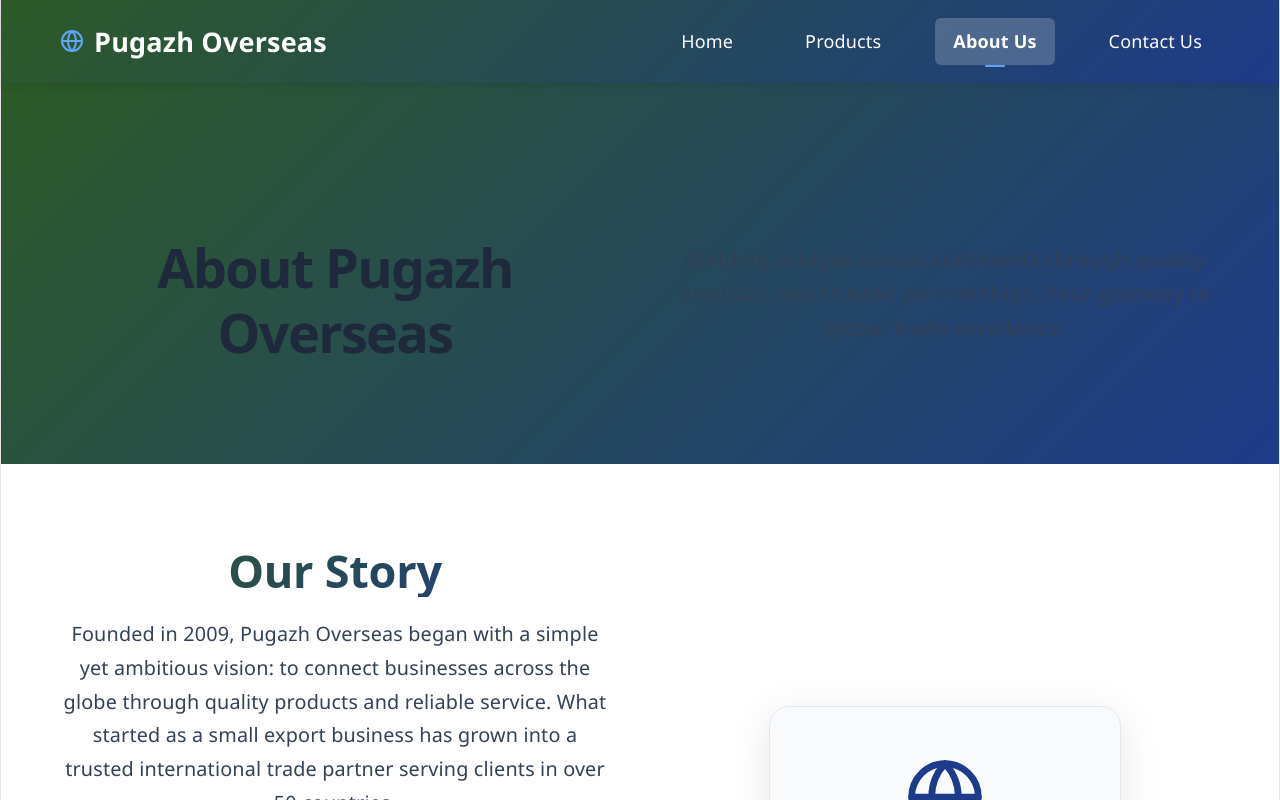
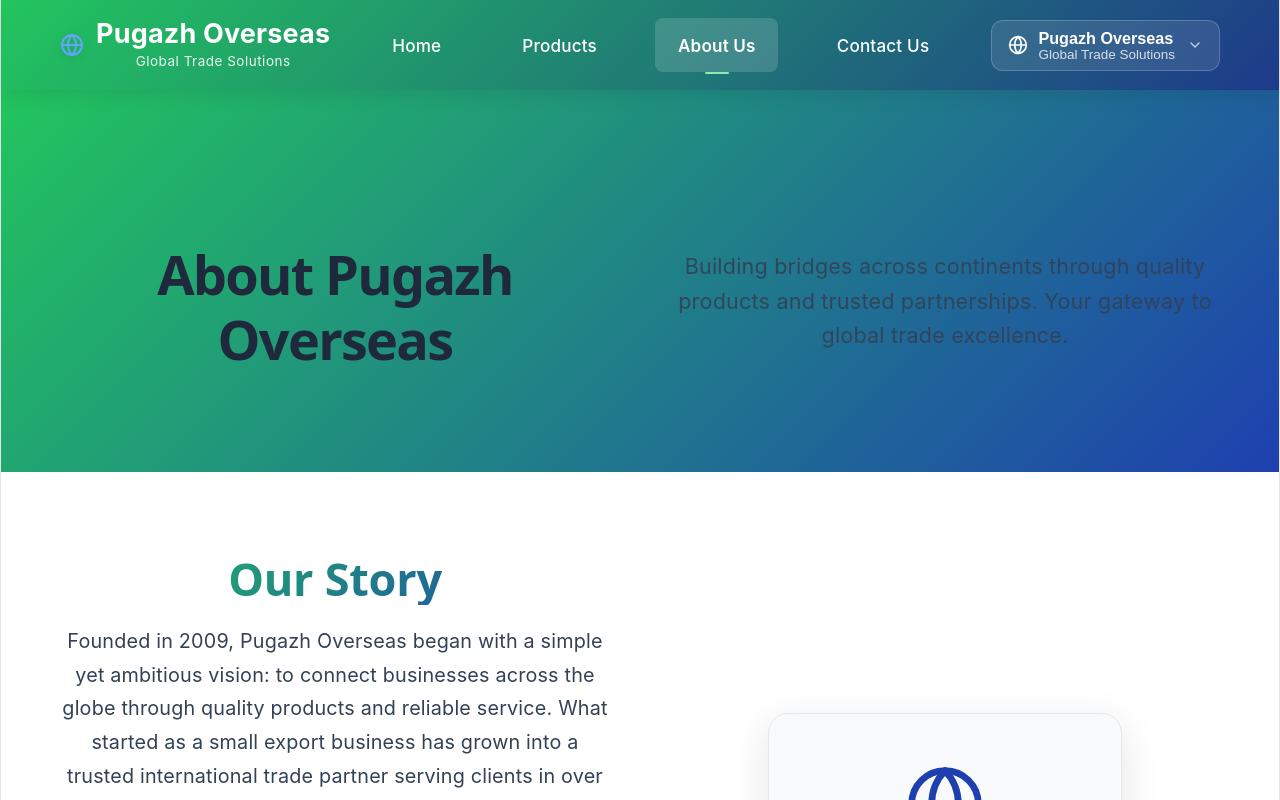
Before and after one commit to Tcgtech06/PR1, a React (Vite) app: page /about in a window 1280 px wide. Built offline with nearby package versions, Linux system fonts and the light colour scheme.

Commit message:
Enhanced professional design with light green and dark blue theme, added site switcher for Raja Mani Fabrics

```diff
--- a/src/App.css
+++ b/src/App.css
@@ -16,22 +16,28 @@ html, body {
 }
 
 :root {
-  --primary-green: #2d5a27;
-  --light-green: #4a7c59;
-  --primary-blue: #1e3a8a;
+  --primary-green: #22c55e;
+  --light-green: #86efac;
+  --dark-green: #16a34a;
+  --primary-blue: #1e40af;
+  --dark-blue: #1e3a8a;
   --light-blue: #3b82f6;
   --accent-blue: #60a5fa;
   --white: #ffffff;
   --light-gray: #f8fafc;
+  --medium-gray: #e2e8f0;
   --dark-gray: #334155;
   --text-dark: #1e293b;
+  --shadow-light: rgba(34, 197, 94, 0.1);
+  --shadow-blue: rgba(30, 64, 175, 0.1);
 }
 
 body {
-  font-family: 'Segoe UI', Tahoma, Geneva, Verdana, sans-serif;
+  font-family: 'Inter', 'Segoe UI', Tahoma, Geneva, Verdana, sans-serif;
   line-height: 1.6;
   color: var(--text-dark);
   background-color: var(--white);
+  font-weight: 400;
 }
 
 .App {
@@ -76,23 +82,25 @@ main {
 }
 
 .btn-primary {
-  background: linear-gradient(135deg, var(--primary-green), var(--light-green));
+  background: linear-gradient(135deg, var(--primary-green), var(--dark-green));
   color: var(--white);
+  box-shadow: 0 4px 15px var(--shadow-light);
 }
 
 .btn-primary:hover {
   transform: translateY(-2px);
-  box-shadow: 0 4px 12px rgba(45, 90, 39, 0.3);
+  box-shadow: 0 8px 25px rgba(34, 197, 94, 0.25);
 }
 
 .btn-secondary {
-  background: linear-gradient(135deg, var(--primary-blue), var(--light-blue));
+  background: linear-gradient(135deg, var(--primary-blue), var(--dark-blue));
   color: var(--white);
+  box-shadow: 0 4px 15px var(--shadow-blue);
 }
 
 .btn-secondary:hover {
   transform: translateY(-2px);
-  box-shadow: 0 4px 12px rgba(30, 58, 138, 0.3);
+  box-shadow: 0 8px 25px rgba(30, 64, 175, 0.25);
 }
 
 .btn-outline {
@@ -136,16 +144,17 @@ main {
 /* Card Styles */
 .card {
   background: var(--white);
-  border-radius: 12px;
-  padding: 30px;
-  box-shadow: 0 4px 20px rgba(0, 0, 0, 0.1);
-  transition: transform 0.3s ease, box-shadow 0.3s ease;
-  border: 1px solid #e2e8f0;
+  border-radius: 16px;
+  padding: 32px;
+  box-shadow: 0 8px 32px rgba(0, 0, 0, 0.08);
+  transition: all 0.3s cubic-bezier(0.4, 0, 0.2, 1);
+  border: 1px solid var(--medium-gray);
+  backdrop-filter: blur(10px);
 }
 
 .card:hover {
-  transform: translateY(-5px);
-  box-shadow: 0 8px 30px rgba(0, 0, 0, 0.15);
+  transform: translateY(-8px);
+  box-shadow: 0 20px 40px rgba(0, 0, 0, 0.12);
 }
 
 /* Grid Layouts */
--- a/src/components/Navbar.css
+++ b/src/components/Navbar.css
@@ -1,10 +1,11 @@
 .navbar {
   width: 100%;
-  background: linear-gradient(135deg, var(--primary-green), var(--primary-blue));
-  box-shadow: 0 2px 10px rgba(0, 0, 0, 0.1);
+  background: linear-gradient(135deg, var(--primary-green), var(--dark-blue));
+  box-shadow: 0 4px 20px rgba(0, 0, 0, 0.1);
   position: sticky;
   top: 0;
   z-index: 1000;
+  backdrop-filter: blur(10px);
 }
 
 .nav-content {
@@ -19,13 +20,35 @@
   align-items: center;
   text-decoration: none;
   color: var(--white);
-  font-size: 1.5rem;
-  font-weight: 700;
-  gap: 10px;
+}
+
+.logo-container {
+  display: flex;
+  align-items: center;
+  gap: 12px;
 }
 
 .logo-icon {
-  color: var(--accent-blue);
+  color: var(--light-green);
+  filter: drop-shadow(0 2px 4px rgba(0, 0, 0, 0.1));
+}
+
+.logo-text {
+  display: flex;
+  flex-direction: column;
+}
+
+.company-name {
+  font-size: 1.5rem;
+  font-weight: 700;
+  line-height: 1.2;
+}
+
+.company-tagline {
+  font-size: 0.75rem;
+  opacity: 0.9;
+  font-weight: 400;
+  letter-spacing: 0.5px;
 }
 
 .nav-links {
@@ -38,10 +61,11 @@
   color: var(--white);
   text-decoration: none;
   font-weight: 500;
-  padding: 0.5rem 1rem;
-  border-radius: 6px;
+  padding: 0.75rem 1.25rem;
+  border-radius: 8px;
   transition: all 0.3s ease;
   position: relative;
+  font-size: 0.95rem;
 }
 
 .nav-link:hover {
@@ -50,7 +74,7 @@
 }
 
 .nav-link.active {
-  background: rgba(255, 255, 255, 0.2);
+  background: rgba(255, 255, 255, 0.15);
   font-weight: 600;
 }
 
@@ -60,10 +84,16 @@
   bottom: -2px;
   left: 50%;
   transform: translateX(-50%);
-  width: 20px;
+  width: 24px;
   height: 2px;
-  background: var(--accent-blue);
+  background: var(--light-green);
   border-radius: 1px;
+}
+
+.nav-actions {
+  display: flex;
+  align-items: center;
+  gap: 1rem;
 }
 
 .nav-toggle {
@@ -83,6 +113,10 @@
 
 /* Mobile Styles */
 @media (max-width: 768px) {
+  .nav-actions {
+    gap: 0.5rem;
+  }
+
   .nav-toggle {
     display: block;
   }
@@ -92,7 +126,7 @@
     top: 100%;
     left: 0;
     right: 0;
-    background: linear-gradient(135deg, var(--primary-green), var(--primary-blue));
+    background: linear-gradient(135deg, var(--primary-green), var(--dark-blue));
     flex-direction: column;
     gap: 0;
     padding: 1rem 0;
@@ -100,7 +134,7 @@
     opacity: 0;
     visibility: hidden;
     transition: all 0.3s ease;
-    box-shadow: 0 4px 10px rgba(0, 0, 0, 0.1);
+    box-shadow: 0 4px 20px rgba(0, 0, 0, 0.1);
   }
 
   .nav-links-open {
@@ -122,4 +156,12 @@
   .nav-link.active::after {
     display: none;
   }
+
+  .logo-text {
+    display: none;
+  }
+
+  .company-name {
+    font-size: 1.2rem;
+  }
 }
--- a/src/components/Navbar.jsx
+++ b/src/components/Navbar.jsx
@@ -1,6 +1,7 @@
 import { useState } from 'react';
 import { Link, useLocation } from 'react-router-dom';
 import { Menu, X, Globe } from 'lucide-react';
+import SiteSwitcher from './SiteSwitcher';
 import './Navbar.css';
 
 const Navbar = () => {
@@ -20,8 +21,13 @@ const Navbar = () => {
       <div className="container">
         <div className="nav-content">
           <Link to="/" className="nav-logo">
-            <Globe className="logo-icon" />
-            <span>Pugazh Overseas</span>
+            <div className="logo-container">
+              <Globe className="logo-icon" />
+              <div className="logo-text">
+                <span className="company-name">Pugazh Overseas</span>
+                <span className="company-tagline">Global Trade Solutions</span>
+              </div>
+            </div>
           </Link>
 
           <div className={`nav-links ${isOpen ? 'nav-links-open' : ''}`}>
@@ -55,9 +61,12 @@ const Navbar = () => {
             </Link>
           </div>
 
-          <button className="nav-toggle" onClick={toggleMenu}>
-            {isOpen ? <X size={24} /> : <Menu size={24} />}
-          </button>
+          <div className="nav-actions">
+            <SiteSwitcher />
+            <button className="nav-toggle" onClick={toggleMenu}>
+              {isOpen ? <X size={24} /> : <Menu size={24} />}
+            </button>
+          </div>
         </div>
       </div>
     </nav>
--- /dev/null
+++ b/src/components/SiteSwitcher.css
@@ -0,0 +1,140 @@
+.site-switcher {
+  position: relative;
+}
+
+.site-switcher-button {
+  display: flex;
+  align-items: center;
+  gap: 12px;
+  background: rgba(255, 255, 255, 0.1);
+  border: 1px solid rgba(255, 255, 255, 0.2);
+  border-radius: 12px;
+  padding: 8px 16px;
+  color: var(--white);
+  cursor: pointer;
+  transition: all 0.3s ease;
+  backdrop-filter: blur(10px);
+}
+
+.site-switcher-button:hover {
+  background: rgba(255, 255, 255, 0.15);
+  border-color: rgba(255, 255, 255, 0.3);
+}
+
+.site-info {
+  display: flex;
+  align-items: center;
+  gap: 10px;
+}
+
+.site-details {
+  display: flex;
+  flex-direction: column;
+  align-items: flex-start;
+  text-align: left;
+}
+
+.site-name {
+  font-size: 0.9rem;
+  font-weight: 600;
+  line-height: 1.2;
+}
+
+.site-description {
+  font-size: 0.75rem;
+  opacity: 0.8;
+  line-height: 1;
+}
+
+.chevron {
+  transition: transform 0.3s ease;
+  opacity: 0.7;
+}
+
+.chevron.open {
+  transform: rotate(180deg);
+}
+
+.site-switcher-dropdown {
+  position: absolute;
+  top: 100%;
+  left: 0;
+  right: 0;
+  background: var(--white);
+  border-radius: 12px;
+  box-shadow: 0 10px 40px rgba(0, 0, 0, 0.15);
+  border: 1px solid var(--medium-gray);
+  margin-top: 8px;
+  overflow: hidden;
+  z-index: 1000;
+  min-width: 280px;
+}
+
+.site-option {
+  display: flex;
+  align-items: center;
+  justify-content: space-between;
+  width: 100%;
+  padding: 16px;
+  background: none;
+  border: none;
+  cursor: pointer;
+  transition: background 0.2s ease;
+  border-bottom: 1px solid var(--medium-gray);
+}
+
+.site-option:last-child {
+  border-bottom: none;
+}
+
+.site-option:hover {
+  background: var(--light-gray);
+}
+
+.site-option.active {
+  background: linear-gradient(135deg, var(--light-green), var(--primary-green));
+  color: var(--white);
+}
+
+.site-option.active .site-name,
+.site-option.active .site-description {
+  color: var(--white);
+}
+
+.site-option .site-info {
+  color: var(--text-dark);
+}
+
+.site-option.active .site-info {
+  color: var(--white);
+}
+
+.active-indicator {
+  width: 8px;
+  height: 8px;
+  background: var(--white);
+  border-radius: 50%;
+}
+
+/* Mobile Styles */
+@media (max-width: 768px) {
+  .site-switcher-button {
+    padding: 6px 12px;
+  }
+
+  .site-name {
+    font-size: 0.8rem;
+  }
+
+  .site-description {
+    font-size: 0.7rem;
+  }
+
+  .site-switcher-dropdown {
+    min-width: 250px;
+  }
+
+  .site-option {
+    padding: 12px;
+  }
+}
--- /dev/null
+++ b/src/components/SiteSwitcher.jsx
@@ -0,0 +1,82 @@
+import { useState } from 'react';
+import { ChevronDown, Globe, Shirt } from 'lucide-react';
+import './SiteSwitcher.css';
+
+const SiteSwitcher = () => {
+  const [isOpen, setIsOpen] = useState(false);
+  const [currentSite, setCurrentSite] = useState('pugazh');
+
+  const sites = [
+    {
+      id: 'pugazh',
+      name: 'Pugazh Overseas',
+      icon: <Globe size={20} />,
+      description: 'Global Trade Solutions',
+      url: '#'
+    },
+    {
+      id: 'rajamani',
+      name: 'Raja Mani Fabrics',
+      icon: <Shirt size={20} />,
+      description: 'Premium Textile Solutions',
+      url: '#'
+    }
+  ];
+
+  const handleSiteSwitch = (siteId) => {
+    setCurrentSite(siteId);
+    setIsOpen(false);
+    // Here you would implement the actual site switching logic
+    if (siteId === 'rajamani') {
+      alert('Switching to Raja Mani Fabrics - Feature coming soon!');
+    }
+  };
+
+  const currentSiteData = sites.find(site => site.id === currentSite);
+
+  return (
+    <div className="site-switcher">
+      <button
+        className="site-switcher-button"
+        onClick={() => setIsOpen(!isOpen)}
+      >
+        <div className="site-info">
+          {currentSiteData.icon}
+          <div className="site-details">
+            <span className="site-name">{currentSiteData.name}</span>
+            <span className="site-description">{currentSiteData.description}</span>
+          </div>
+        </div>
+        <ChevronDown
+          size={16}
+          className={`chevron ${isOpen ? 'open' : ''}`}
+        />
+      </button>
+
+      {isOpen && (
+        <div className="site-switcher-dropdown">
+          {sites.map((site) => (
+            <button
+              key={site.id}
+              className={`site-option ${currentSite === site.id ? 'active' : ''}`}
+              onClick={() => handleSiteSwitch(site.id)}
+            >
+              <div className="site-info">
+                {site.icon}
+                <div className="site-details">
+                  <span className="site-name">{site.name}</span>
+                  <span className="site-description">{site.description}</span>
+                </div>
+              </div>
+              {currentSite === site.id && (
+                <div className="active-indicator"></div>
+              )}
+            </button>
+          ))}
+        </div>
+      )}
+    </div>
+  );
+};
+
+export default SiteSwitcher;
```
Also changed, not shown: src/pages/Home.css (+16 -3 lines).
